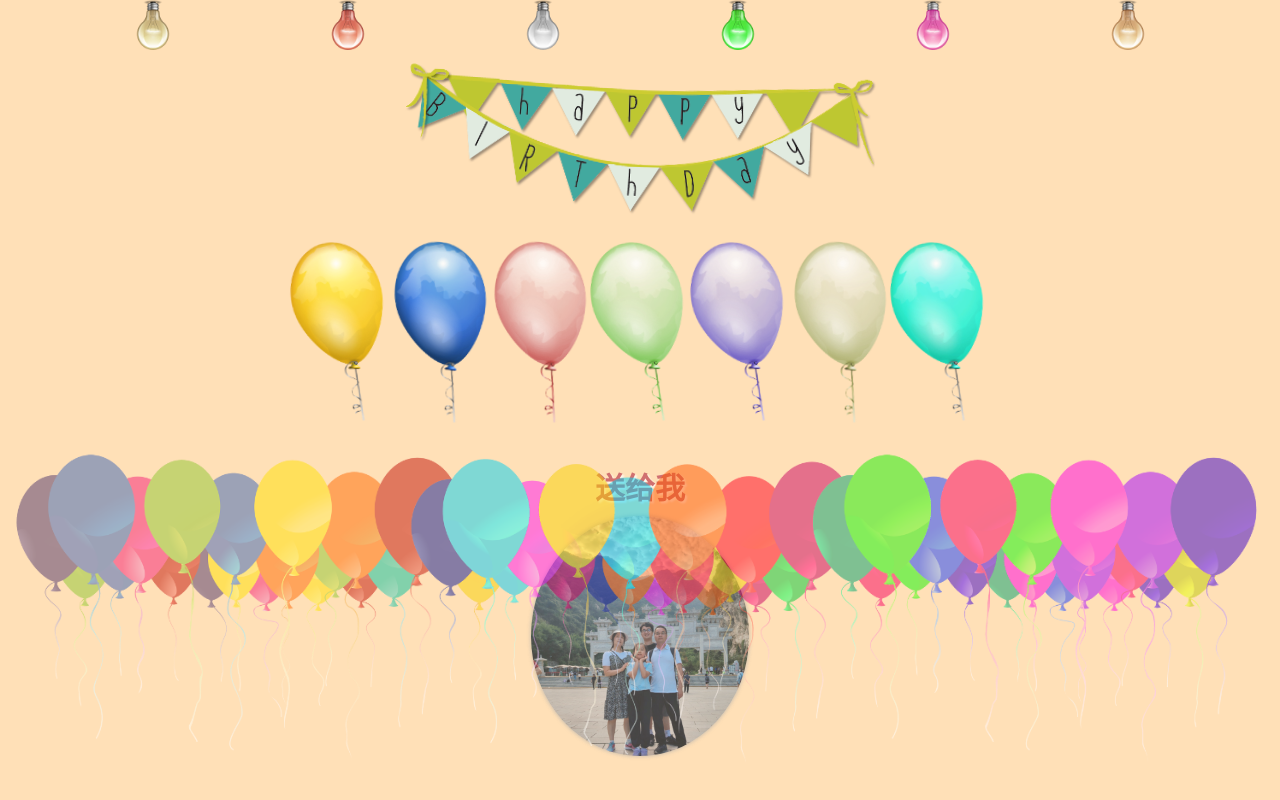
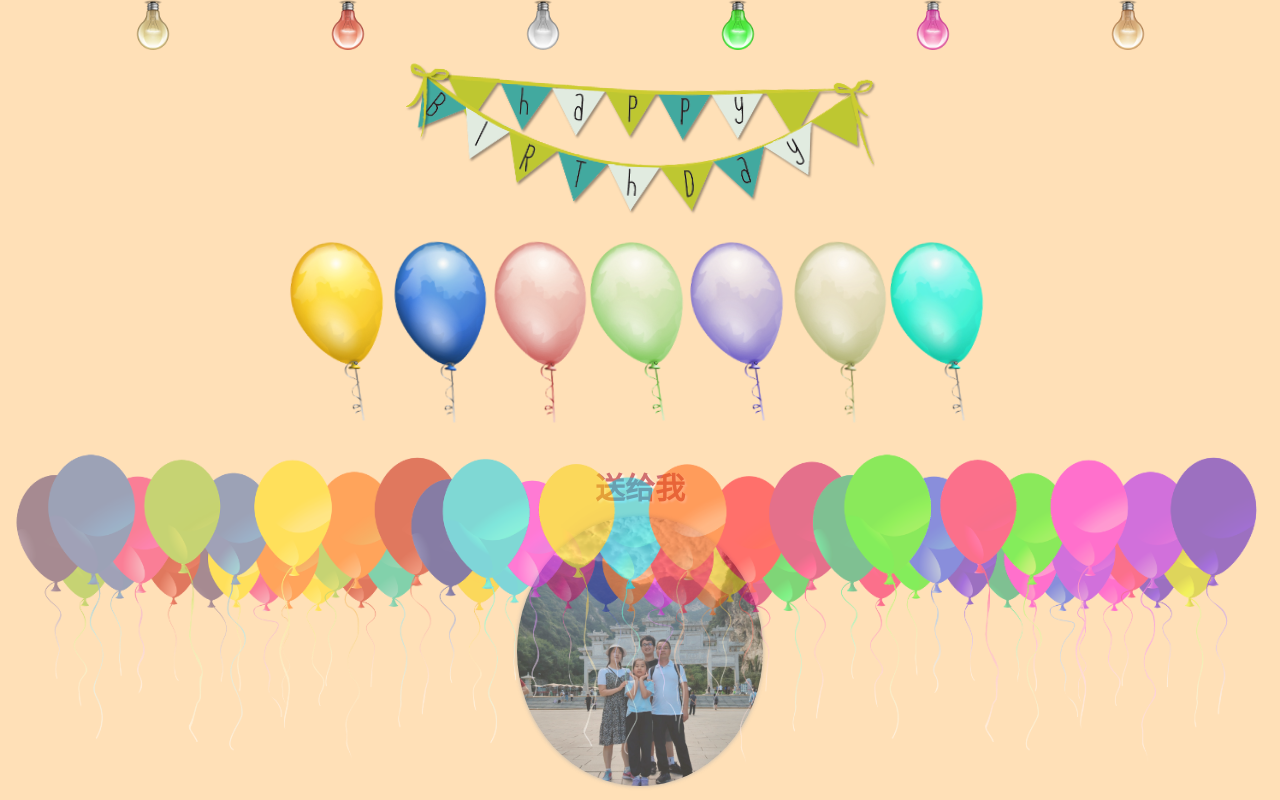
Before and after one commit to Lattice-zjj/birthday, a plain HTML site: page index.html in a window 1280 px wide. Both pictures are taken after a click on the button "开始". Drawn offline with Linux system fonts and the light colour scheme.

Commit message:
fix some bugs

```diff
--- a/assets/stylesheet.css
+++ b/assets/stylesheet.css
@@ -1293,7 +1293,7 @@ audio {
 .message p img{
 	display: block;
 	max-width: 100%;
-	max-height: 240px;
+	max-height: 270px;
 	margin: 5px auto;
 	border-radius: 50%;
 	box-shadow: #aaa 0 0 4px;
```
